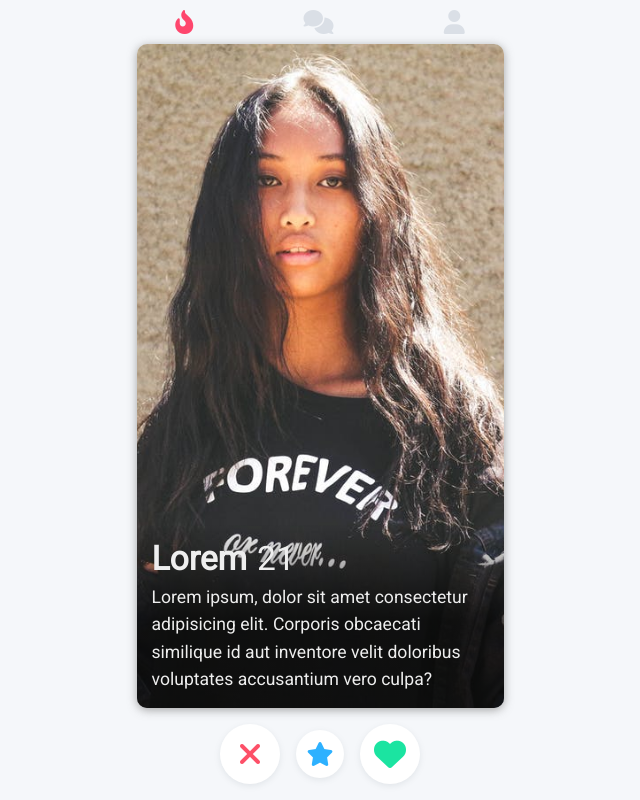
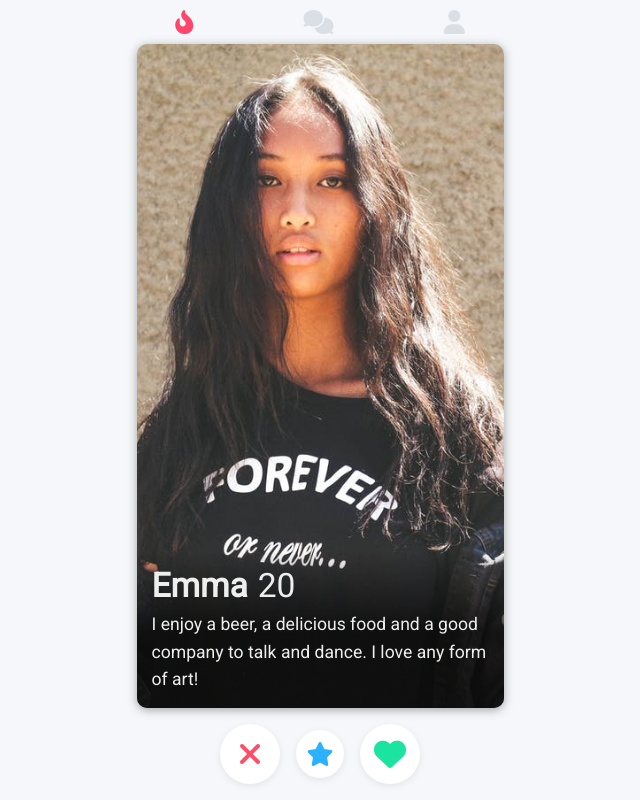
Before and after one commit to MarcoAurelio30/P-gina-clone-do-Tinder, a plain HTML site: page index.html in a window 1280 px wide. Shown: the whole page, without its empty margins (320-960 px from the left). Drawn offline with Linux system fonts and the light colour scheme.

Commit message:
Mudança na bio, no nome e na idade.

```diff
--- a/index.html
+++ b/index.html
@@ -21,13 +21,12 @@
       <div class="photo">
         <div class="photo-text">
           <div class="photo-name-and-age">
-            <h2>Lorem</h2>
-            <h2>21</h2>
+            <h2>Emma</h2>
+            <h2>20</h2>
           </div>
           <div class="photo-bio">
-            Lorem ipsum, dolor sit amet consectetur adipisicing elit. Corporis
-            obcaecati similique id aut inventore velit doloribus voluptates
-            accusantium vero culpa?
+            I enjoy a beer, a delicious food and a good company to talk and
+            dance. I love any form of art!
           </div>
         </div>
       </div>
```
